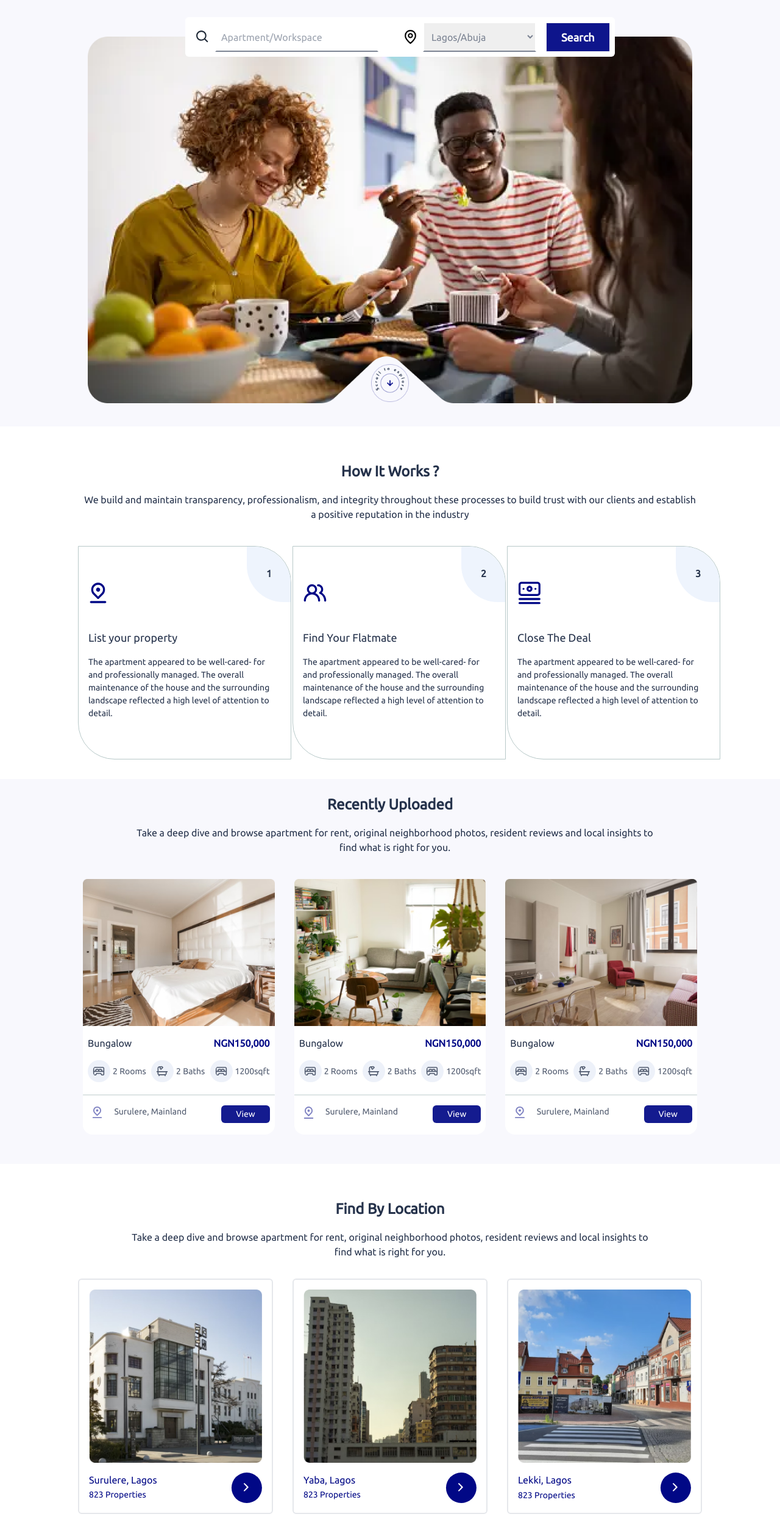
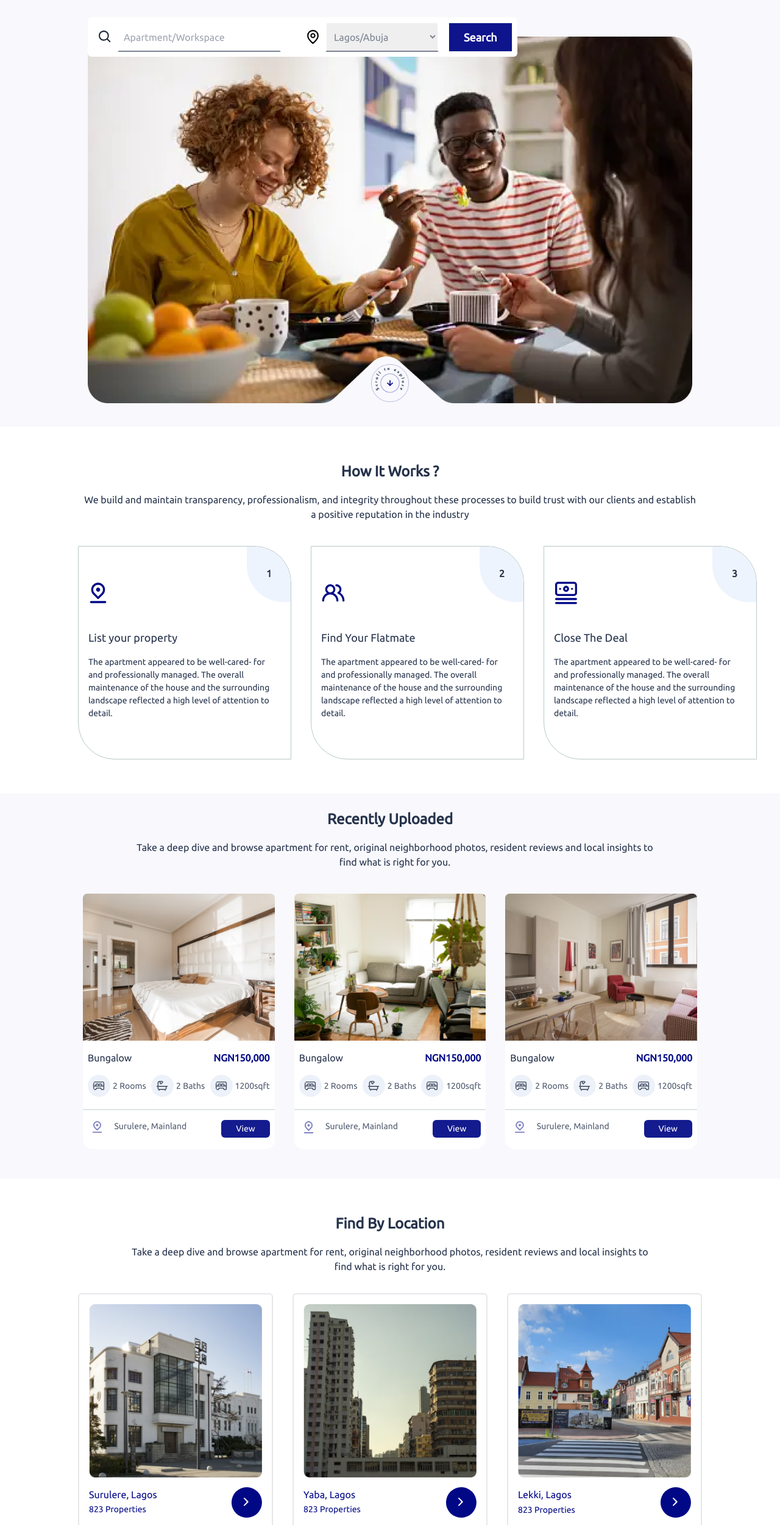
Before and after one commit to lazynerd-studios/Co-Habit-Landing, a React (Vite) app: page / in a window 1280 px wide. Shown: the part 234-2734 px from the top of the page at 61% size. Built offline with nearby package versions, Linux system fonts and the light colour scheme.

Commit message:
Update Home.jsx

```diff
--- a/src/Components/Home/Home.jsx
+++ b/src/Components/Home/Home.jsx
@@ -83,7 +83,8 @@ const Home = () => {
 
                 {/* full search bar */}
                 {/* search */}
-                <div className="laptop:absolute w-auto mt-9 laptop:-mt-8 laptop:flex laptop:mx-[10rem] laptop:relativ laptop:w-[%] rounded-md bg-white px-2 py-2 border-none">
+                {/* mx-[10rem] */}
+                <div className="laptop:absolute w-auto mt-9 laptop:-mt-8 laptop:flex laptop:relativ laptop:w-[%] rounded-md bg-white px-2 py-2 border-none">
                   {/* laptop:w-[65%] laptop:mx-[5rem] */}
                   <span className="flex">
                     {/* <img src={Search} className="laptop:w-[13%] p-1 mr-1" alt="search" /> */}
@@ -150,9 +151,9 @@ const Home = () => {
             </p>
 
             {/* text-in-shapes */}
-            <div className="grid grid-cols-1 gap-2 tablet:gap-8 laptop:grid-cols-3 tablet:grid-cols-2 laptop:gap-8">
+            <div className="grid grid-cols-1 gap-2 tablet:gap-8 w-max laptop:grid-cols-3 mx-auto mt-8 tablet:grid-cols-2 laptop:gap-8">
               {/* styled rectangle 1 */}
-              <div className="h-[21.875rem] w-[21.875rem] relative bg-white border border-[#B8C9C9] rounded-tr-[3.75rem] rounded-bl-[3.75rem]">
+              <div className="h-[21.875rem] tablet:w-[18.875rem] w-[21.875rem] laptop:w-[21.875rem] mb-6 relative bg-white border border-[#B8C9C9] rounded-tr-[3.75rem] rounded-bl-[3.75rem]">
                 <div className=" h-[5.6875rem] w-[4.5rem] absolute right-0 top-0 z-50 bg-[#EEF4FD] rounded-tr-[3.75rem] rounded-bl-[3.75rem]">
                   <p className="p-8 font-semibold">
                     1
@@ -183,7 +184,7 @@ const Home = () => {
               {/* <img src={ArrowUp} className="-my-10 -py- mx-auto tablet:mx-0 tablet:hidden laptop:hidden" alt="arrow-up" /> */}
 
               {/* styled rectangle 2 */}
-              <div className="h-[21.875rem] w-[21.875rem] relative bg-white border border-[#B8C9C9] rounded-tr-[3.75rem] rounded-bl-[3.75rem]">
+              <div className="h-[21.875rem] tablet:w-[18.875rem] w-[21.875rem] laptop:w-[21.875rem] mb-6 relative bg-white border border-[#B8C9C9] rounded-tr-[3.75rem] rounded-bl-[3.75rem]">
                 <div className=" h-[5.6875rem] w-[4.5rem] absolute right-0 top-0 z-50 bg-[#EEF4FD] rounded-tr-[3.75rem] rounded-bl-[3.75rem]">
                   <p className="p-8 font-semibold">
                     2
@@ -213,7 +214,7 @@ const Home = () => {
               {/* <img src={ArrowDown} className="-my-10 laptop:hidden tablet:hidden tablet:mx-0 mx-auto" alt="arrow-down" /> */}
 
               {/* styled rectangle 3 */}
-              <div className="h-[21.875rem] w-[21.875rem] relative bg-white border border-[#B8C9C9] rounded-tr-[3.75rem] rounded-bl-[3.75rem]">
+              <div className="h-[21.875rem] tablet:w-[18.875rem] w-[21.875rem] laptop:w-[21.875rem] mb-6 relative bg-white border border-[#B8C9C9] rounded-tr-[3.75rem] rounded-bl-[3.75rem]">
                 <div className=" h-[5.6875rem] w-[4.5rem] absolute right-0 top-0 z-50 bg-[#EEF4FD] rounded-tr-[3.75rem] rounded-bl-[3.75rem]">
                   <p className="p-8 font-semibold">
                     3
@@ -516,10 +517,13 @@ const Home = () => {
 
             </div>
 
-            <button
-              className="btn my-6 w-auto normal-case laptop:left-1/2 tablet:left-1/2 mx-[8rem] laptop:mx-[0rem] tablet:mx-[0rem] relative text-[#010886] font-bold leading-[1.8rem] rounded-none border border-[#B8C9C9] bg-[#e7faf4e5] hover:bg-[#E7FAF4] hover:border">
-              Browse More locations
-            </button>
+            {/* className="btn my-6 w-auto normal-case laptop:left-1/2 tablet:left-1/2 mx-[8rem] laptop:mx-[0rem] tablet:mx-[0rem] relative text-[#010886] font-bold leading-[1.8rem] rounded-none border border-[#B8C9C9] bg-[#e7faf4e5] hover:bg-[#E7FAF4] hover:border"> */}
+            <div className="w-full mt-8 border">
+              <p
+                className="btn my-6 normal-case mx-auto  relative text-[#010886] font-bold leading-[1.8rem] rounded-none border border-[#B8C9C9] bg-[#e7faf4e5] hover:bg-[#E7FAF4] hover:border">
+                Browse More locations
+              </p>
+            </div>
 
             {/* old */}
             {/* <button
```
